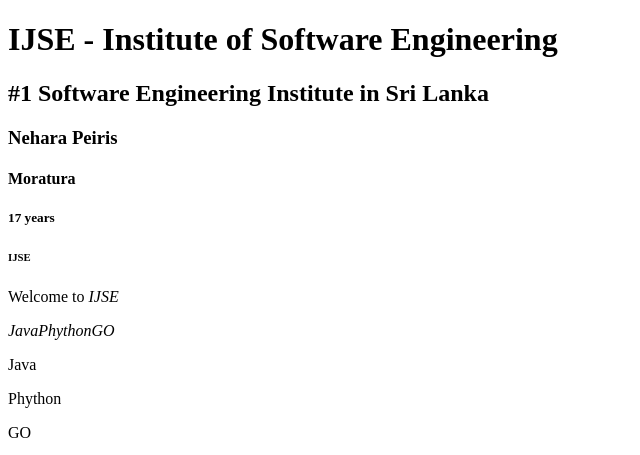
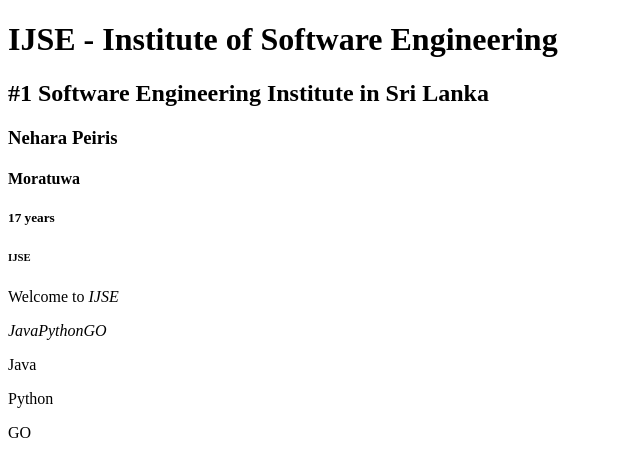
Before and after one commit to nehara-peiris/InternetTechnologies-Project01, a plain HTML site: page index.html in a window 1280 px wide. Shown: the top 455 px of the page, 0-640 px from the left. Drawn offline with Linux system fonts and the light colour scheme.

Commit message:
update some words

```diff
--- a/index.html
+++ b/index.html
@@ -2,7 +2,7 @@
 <html lang="en">
 <head>
     <meta charset="UTF-8">
-    <title>Title</title>
+    <title>Internet Technology</title>
 </head>
 <body>
 
@@ -10,7 +10,7 @@
     <h1>IJSE - Institute of Software Engineering</h1>
     <h2>#1 Software Engineering Institute in Sri Lanka</h2>
     <h3>Nehara Peiris</h3>
-    <h4>Moratura</h4>
+    <h4>Moratuwa</h4>
     <h5>17 years</h5>
     <h6>IJSE</h6>
 
@@ -18,13 +18,15 @@
     <p>Welcome to <em>IJSE</em></p>
 
     <!-- Inline elements -->
-    <em>Java</em><em>Phython</em><em>GO</em>
+    <em>Java</em><em>Python</em><em>GO</em>
 
     <!-- Block level elements -->
-    <p>Java</p><p>Phython</p><p>GO</p>
+    <p>Java</p><p>Python</p><p>GO</p>
 
     <!-- Void elements -->
     <img src="assets/dino.png" alt=Dino">
 
+
+
 </body>
 </html>
```
